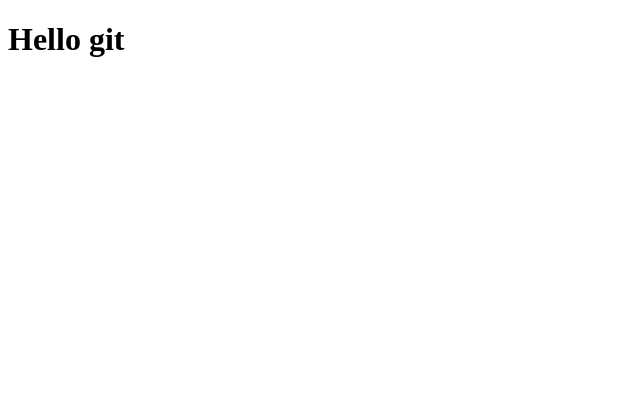
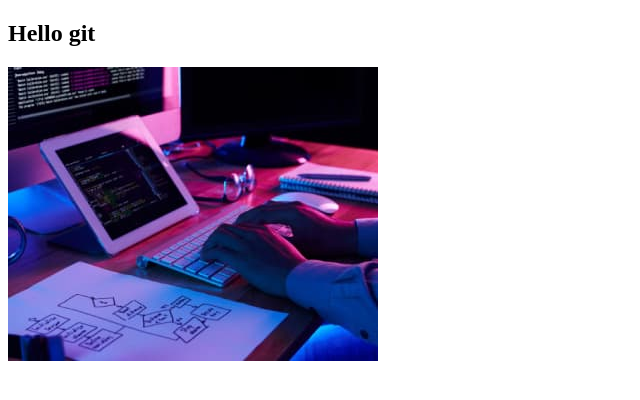
Before and after one commit to andreas7500/git-tutor, a plain HTML site: page index.html in a window 1280 px wide. Shown: the whole page, without its empty margins (0-640 px from the left). Drawn offline with Linux system fonts and the light colour scheme.

Commit message:
добавили фото

```diff
--- a/index.html
+++ b/index.html
@@ -7,6 +7,10 @@
     <title>gittutorial</title>
 </head>
 <body>
-    <h1>Hello git</h1>
+    <section>
+        <h1>Hello git</h1>
+        <img src="./images/img1.jpg" alt="">
+    </section>
+
 </body>
 </html>
```
Also changed, not shown: images/img1.jpg (added), images/img2.jpg (added).
